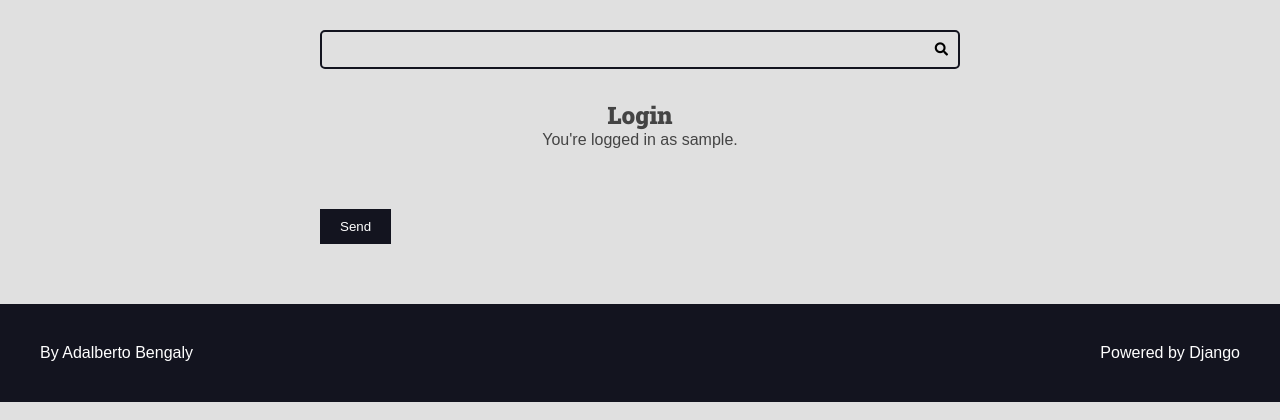
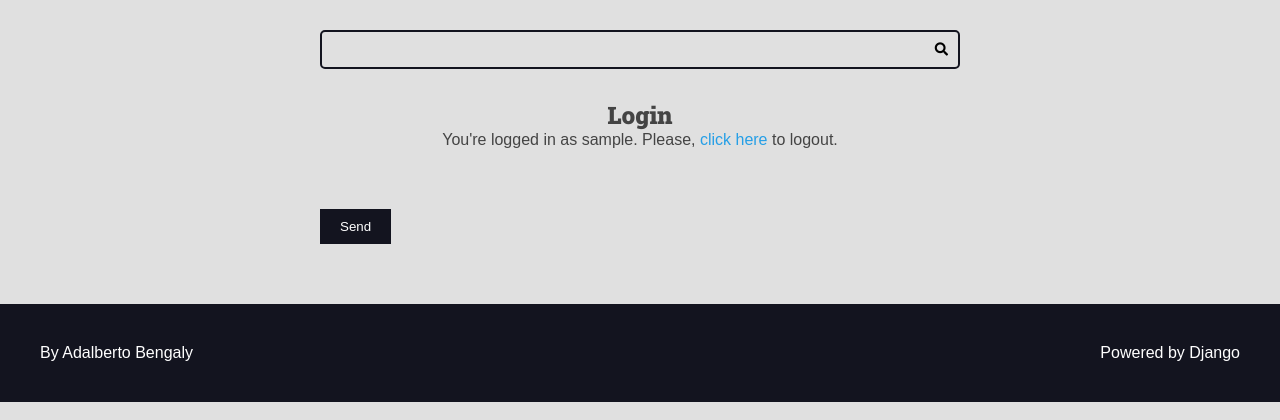
Before and after one commit to adalbertobengaly/PROJETO-DJANGO-RECIPES, a Django app: template authors/templates/authors/pages/login.html in a window 1280 px wide. Shown: the part 105-525 px from the top of the page. Run offline with Django 4.2, Linux system fonts and the light colour scheme; the template is opened without the code that fills it, so the values that code supplies are empty; the visitor is signed in with stand-in values (Sample User, id 1).

Commit message:
Sistema de logout e segurança CSRF

```diff
--- a/authors/templates/authors/pages/login.html
+++ b/authors/templates/authors/pages/login.html
@@ -3,10 +3,16 @@
 <div class="main-content center container">
     <h2>Login</h2>
     {% if request.user.is_authenticated %}
-        <p>
+        <div>
             You're logged in as
             {{ request.user.username }}.
-        </p>
+            Please,
+            <form class="inline-form" action="{% url "authors:logout" %}" method='POST'>
+                {% csrf_token %}
+                <input type="hidden" name="username" value="{{ request.user.username }}">
+                <button class="plaintext-button" type="submit">click here</button>
+            </form> to logout.
+        </div>
     {% endif %}
 </div>
 
--- a/authors/urls.py
+++ b/authors/urls.py
@@ -8,4 +8,5 @@ urlpatterns = [
     path('register/create/', views.register_create, name="register_create"),
     path('login/', views.login_view, name="login"),
     path('login/create/', views.login_create, name="login_create"),
+    path('logout/', views.logout_view, name="logout"),
 ]
--- a/base_static/global/css/style.css
+++ b/base_static/global/css/style.css
@@ -350,6 +350,19 @@ h6 {
   color: var(--color-white);
 }
 
+.inline-form {
+  display: inline;
+}
+
+.plaintext-button {
+  display: inline;
+  border: none;
+  background: none;
+  cursor: pointer;
+  color: var(--color-primary);
+  font-size: 1.6rem;
+}
+
 /* Messages */
 .messages-container {
   display: flex;
```
Also changed, not shown: authors/views.py (+15 -1 lines).
